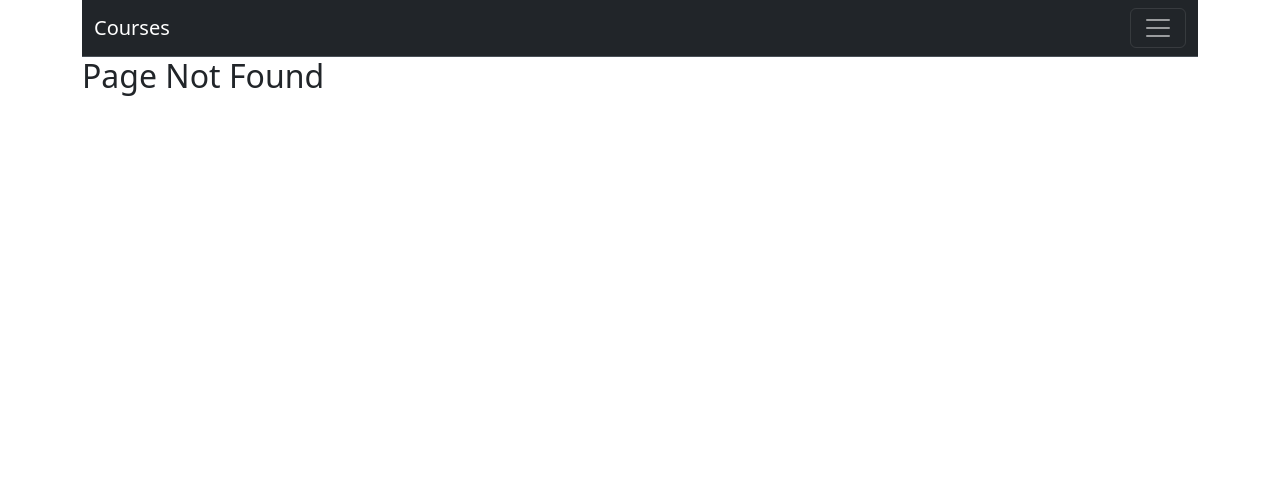
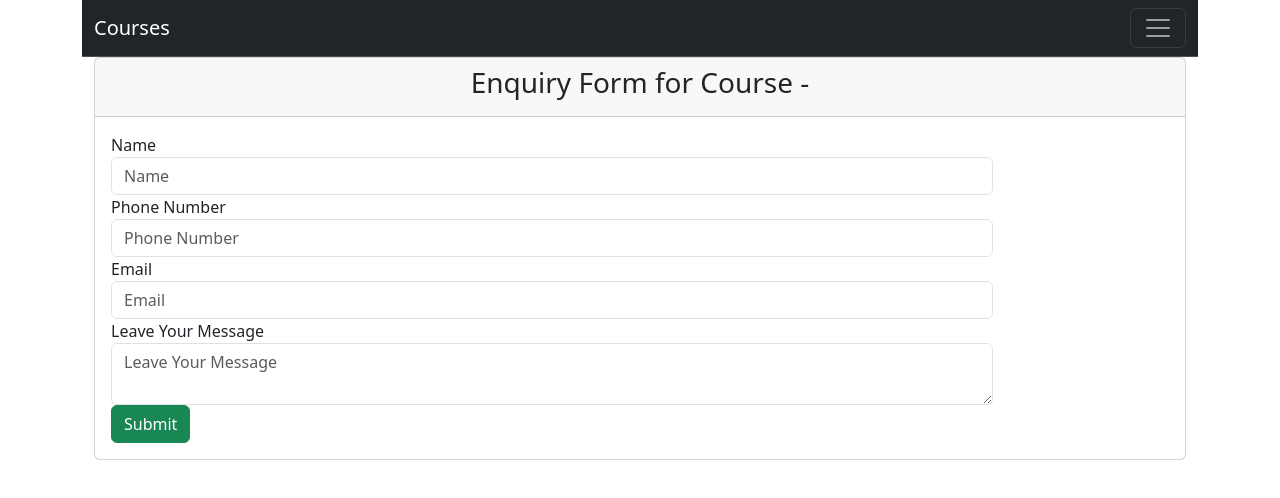
Before and after one commit to elizebeth18/TestCourseReduxApp, a React (Vite) app: page /enquiryForm in a window 1280 px wide. Before the commit this address had no page. Shown: the top 498 px of the page. Built offline with nearby package versions, Linux system fonts and the light colour scheme.

Commit message:
added components to the routing

```diff
--- a/db.json
+++ b/db.json
@@ -4,43 +4,50 @@
       "name": "Cloud Computing",
       "fee": "24500",
       "img": "https://miro.medium.com/max/469/1*24oTbi-r9SXkkJjtV2_B2A.png",
-      "details": "Cloud computing is the on-demand availability of computer system resources, especially data storage and computing power, without direct active management by the user"
+      "details": "Cloud computing is the on-demand availability of computer system resources, especially data storage and computing power, without direct active management by the user",
+      "id": "a70f"
     },
     {
       "name": "Devops",
       "fee": "21200",
       "img": "https://dpsvdv74uwwos.cloudfront.net/statics/img/product-pages/devops.png",
-      "details": "DevOps is a set of practices that combines software development and information-technology operations which aims to shorten the systems development life cycle operations which aims to shorten the systems development life cycle."
+      "details": "DevOps is a set of practices that combines software development and information-technology operations which aims to shorten the systems development life cycle operations which aims to shorten the systems development life cycle.",
+      "id": "9597"
     },
     {
       "name": "FullStack",
       "fee": "16000",
       "img": "https://andrukonis.com/wp-content/uploads/2017/04/HTML-CSS-JS-AngularJS-Agile-Revision.png",
-      "details": "A full stack developer is an engineer who can handle all the work of databases, servers, systems engineering, and clients. Depending on the project, what customers need may be a mobile stack, a Web stack, or a native application stack"
+      "details": "A full stack developer is an engineer who can handle all the work of databases, servers, systems engineering, and clients. Depending on the project, what customers need may be a mobile stack, a Web stack, or a native application stack",
+      "id": "9156"
     },
     {
       "name": "Machine Learning",
       "fee": "18000",
       "img": "https://i.ytimg.com/vi/Pj0neYUp9Tc/maxresdefault.jpg",
-      "details": "Machine learning is an application of artificial intelligence (AI) that provides systems the ability to automatically learn and improve from experience without being explicitly programmed."
+      "details": "Machine learning is an application of artificial intelligence (AI) that provides systems the ability to automatically learn and improve from experience without being explicitly programmed.",
+      "id": "09b6"
     },
     {
       "name": "Big Data",
       "fee": "24800",
       "img": "https://www.inventateq.com/assets/python/big_data.jpg",
-      "details": "Big data is a field that treats ways to analyze, systematically extract information from, or otherwise deal with data sets that are too large or complex to be dealt with, by traditional."
+      "details": "Big data is a field that treats ways to analyze, systematically extract information from, or otherwise deal with data sets that are too large or complex to be dealt with, by traditional.",
+      "id": "fc62"
     },
     {
       "name": "BI and Visualization",
       "fee": "13000",
       "img": "https://bigdataanalyticsnews.com/wp-content/uploads/2017/03/power-bi.jpg",
-      "details": "Data visualization is a general term that describes any effort to help people understand the significance of data by placing it in a visual context. Patterns, trends and correlations."
+      "details": "Data visualization is a general term that describes any effort to help people understand the significance of data by placing it in a visual context. Patterns, trends and correlations.",
+      "id": "cbdf"
     },
     {
       "name": "Data Science",
       "fee": "31000",
       "img": "http://sudeep.co/images/post_images/2018-02-09-Understanding-the-Data-Science-Lifecycle/chart.png",
-      "details": "Data science is a multi-disciplinary field that uses scientific methods, processes, algorithms and systems to extract knowledge and insights. "
+      "details": "Data science is a multi-disciplinary field that uses scientific methods, processes, algorithms and systems to extract knowledge and insights. ",
+      "id": "0fc6"
     }
   ],
   "enquiry": [
@@ -175,6 +182,17 @@
       "errors": {
         "enquiryMessage": ""
       }
+    },
+    {
+      "id": "c6d0",
+      "name": "JILU ELIZEBETH DASAN",
+      "phoneNumber": "09731902104",
+      "email": "jilu@gmail.com",
+      "enquiryMessage": "cloud",
+      "courseName": "Cloud Computing",
+      "errors": {
+        "enquiryMessage": ""
+      }
     }
   ]
 }
--- a/src/Components/EnquiryForm/EnquiryForm.jsx
+++ b/src/Components/EnquiryForm/EnquiryForm.jsx
@@ -1,7 +1,7 @@
 import React,{useState} from 'react';
 import { useNavigate, useSearchParams } from 'react-router-dom';
 import { useDispatch } from 'react-redux';
-import { postEnquiryForm } from '../../store/enquiryFormSlice.js';
+import { postEnquiryForm } from '../../store/enquiryFormSlice';
 
 const EnquiryForm = () => {
 
@@ -129,12 +129,12 @@ const EnquiryForm = () => {
 
     return(
         <div className="container">
-                <div className="panel panel-primary">
-                    <div className="panel-heading">
+                <div className="card">
+                    <div className="card-header text-center">
                         <h3>Enquiry Form for Course - {searchParams.get('courseName')}</h3>
                     </div>
-                    <div className="panel-body">
-                        <div className="row">
+                    <div className="card-body">
+                        <div className="">
                             <div className="form-group">
                                 <form className='col-md-10'>
                                     <div className="form-group">
--- a/src/Components/Routing.jsx
+++ b/src/Components/Routing.jsx
@@ -1,6 +1,8 @@
-import { BrowserRouter, Routes, Route,NavLink } from "react-router-dom";
+import { BrowserRouter, Routes, Route, NavLink } from "react-router-dom";
 import MainOutlet from "./MainOutlet";
 import Home from "./Home/Home";
+import EnquiryForm from "./EnquiryForm/EnquiryForm";
+import ViewEnquires from "./ViewEnquires/ViewEnquires";
 
 const NotFound = () => <h2>Page Not Found</h2>
 
@@ -34,8 +36,10 @@ const Routing = () => {
             <BrowserRouter>
                 <Routes>
                     <Route path="/" element={<MainOutlet />}>
-                        <Route index element={<Home />}/>
-                        <Route path="*" element={<NotFound/>}/>
+                        <Route index element={<Home />} />
+                        <Route path="enquiryForm" element={<EnquiryForm />} />
+                        <Route path="viewEnquires" element={<ViewEnquires />} />
+                        <Route path="*" element={<NotFound />} />
                     </Route>
                 </Routes>
             </BrowserRouter>
```
